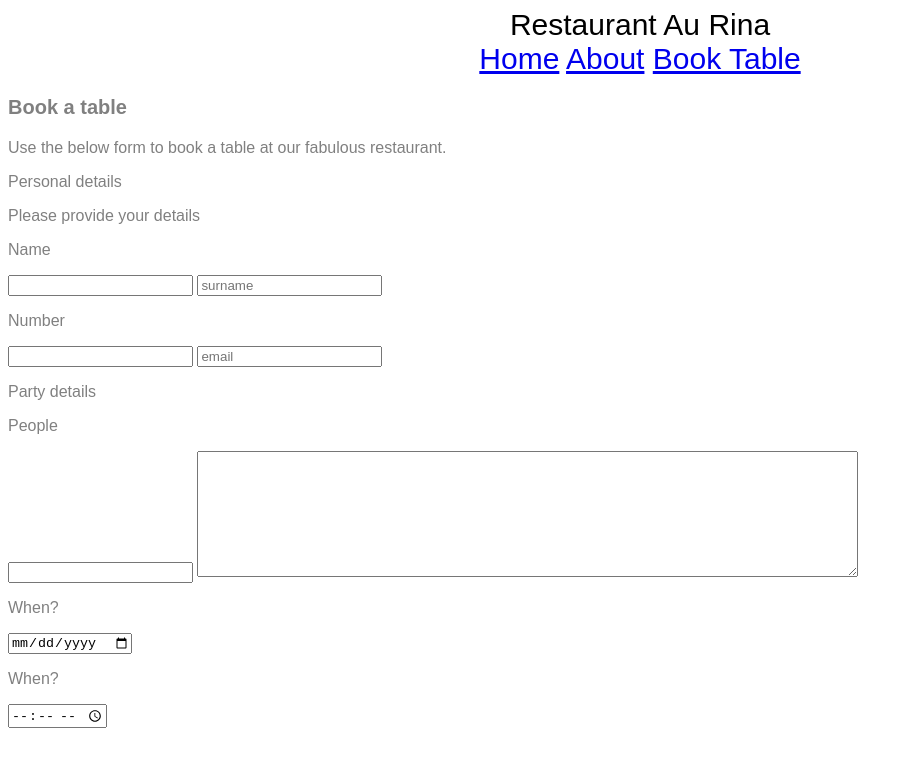
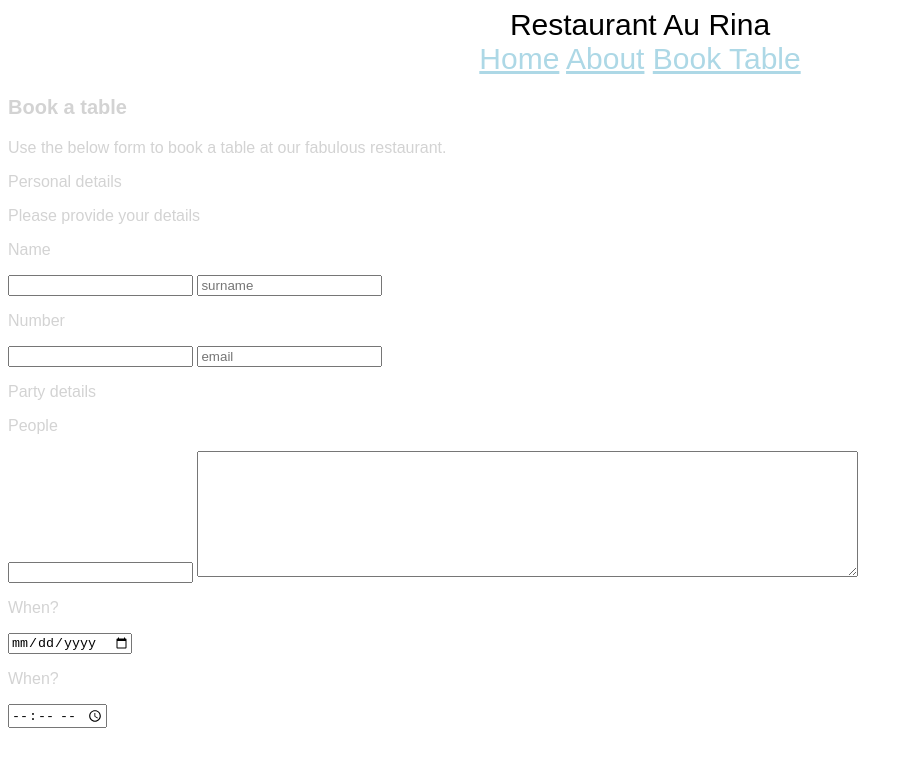
Before and after one commit to codeClimber24/TM356-inaccessible-form, a plain HTML site: page index.html in a window 1280 px wide. Shown: the whole page, without its empty margins (0-913 px from the left). Drawn offline with Linux system fonts and the light colour scheme.

Commit message:
Update styles.css

```diff
--- a/styles.css
+++ b/styles.css
@@ -7,8 +7,12 @@ header {
   text-align: center;
 }
 
+a {
+  color: lightblue;
+}
+
 p {
-  color: grey;
+  color: lightgrey;
 }
 
 .h1 {
```
